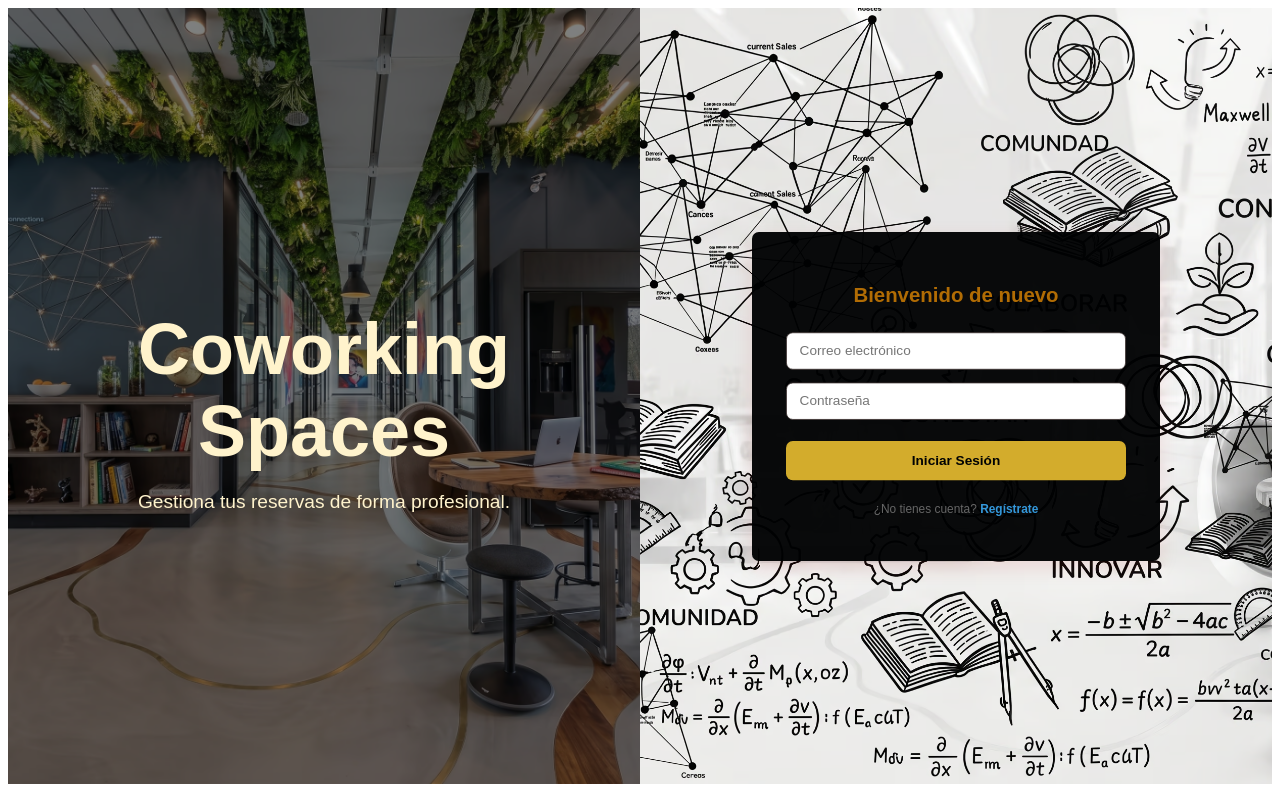
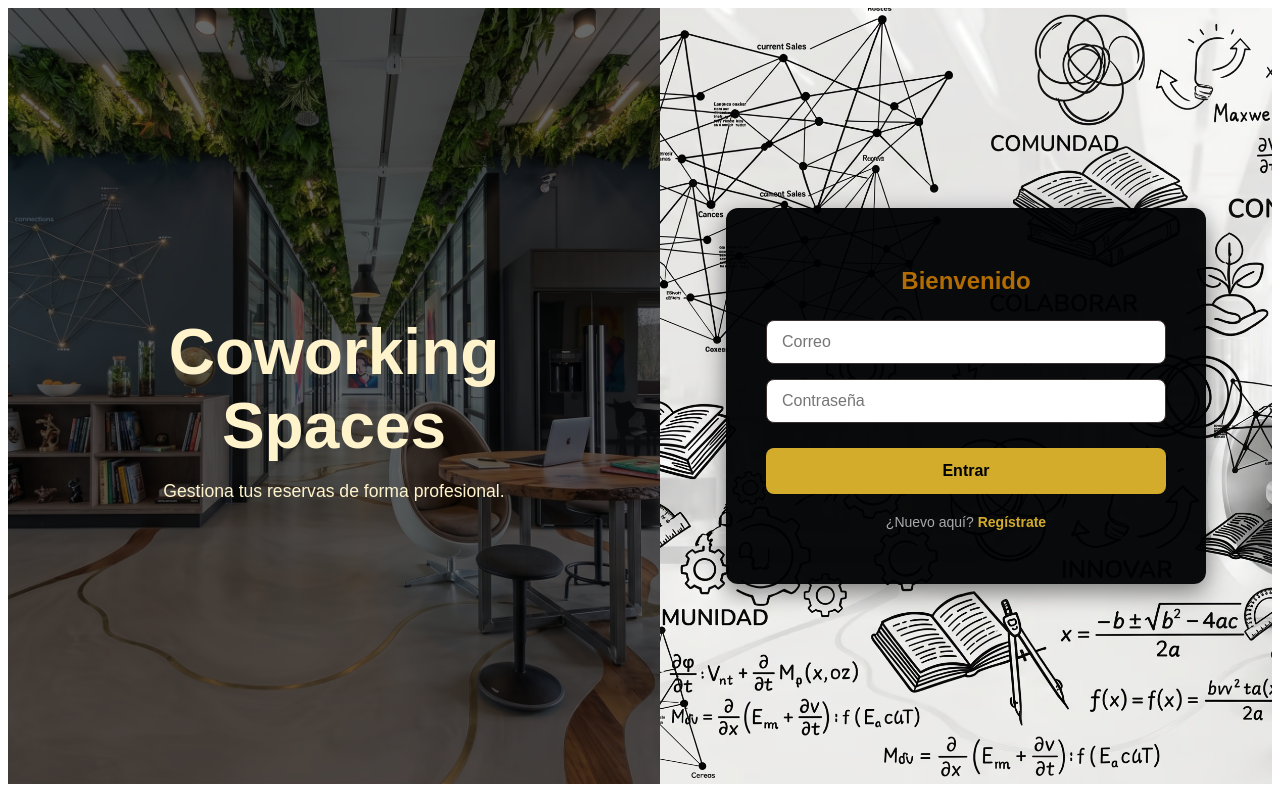
Before and after one commit to luisquintom/proyecto-coworking, a React (Vite) app in the folder Front-end/: page / in a window 1280 px wide. Built offline with nearby package versions, Linux system fonts and the light colour scheme; no server answers.

Commit message:
feat: agregar favicon

```diff
--- a/Front-end/index.html
+++ b/Front-end/index.html
@@ -2,6 +2,7 @@
 <html lang="es">
   <head>
     <meta charset="UTF-8" />
+    <link rel="icon" type="image/x-icon" href="/favicoworking.ico" />
     <meta name="viewport" content="width=device-width, initial-scale=1.0" />
     <title>Coworking Spaces</title>
   </head>
--- a/Front-end/src/components/AuthPage.jsx
+++ b/Front-end/src/components/AuthPage.jsx
@@ -1,8 +1,8 @@
 import React, { useState } from 'react';
 import axios from 'axios';
-import {useNavigate} from "react-router";
+import { useNavigate } from "react-router";
 
-function AuthPage ({ onLoginSuccess }) {
+function AuthPage({ onLoginSuccess }) {
     let navigate = useNavigate();
     const [isLogin, setIsLogin] = useState(true);
     const [formData, setFormData] = useState({
@@ -12,6 +12,15 @@ function AuthPage ({ onLoginSuccess }) {
         password: ''
     });
 
+    // Detectar el ancho de pantalla para el responsive manual
+    const [isMobile, setIsMobile] = React.useState(window.innerWidth < 850);
+
+    React.useEffect(() => {
+        const handleResize = () => setIsMobile(window.innerWidth < 850);
+        window.addEventListener('resize', handleResize);
+        return () => window.removeEventListener('resize', handleResize);
+    }, []);
+
     const handleChange = (e) => {
         setFormData({ ...formData, [e.target.name]: e.target.value });
     };
@@ -20,7 +29,6 @@ function AuthPage ({ onLoginSuccess }) {
         e.preventDefault();
         const baseURL = 'http://localhost:8000/api/';
         const endpoint = isLogin ? 'token/' : 'usuarios/registrar/';
-
         const dataToSubmit = isLogin
             ? { username: formData.email, password: formData.password }
             : formData;
@@ -37,118 +45,85 @@ function AuthPage ({ onLoginSuccess }) {
             }
         } catch (err) {
             console.error(err);
-            alert('Error: Revisa tus credenciales o conexión.');
+            alert('Error: Revisa tus credenciales.');
         }
     };
 
     const styles = {
         container: {
-            display: 'grid',
-            gridTemplateColumns: '1fr 1fr',
-            height: '97vh',
-            width: '100vw',
-            maxWidth: '100%',
-            maxHeight: '100%',
-            overflow: 'hidden',
-            fontFamily: 'sans-serif',
-            boxSizing: 'border-box'
+            display: 'flex', flexDirection: isMobile ? 'column' : 'row', minHeight: '97vh',
+            fontFamily: 'sans-serif', boxSizing: 'border-box',backgroundColor: '#010203'
         },
         imageSection: {
-            display: 'flex',
-            flexDirection: 'column',
-            justifyContent: 'center',
-            alignItems: 'center',
-            backgroundImage: 'url("/principal_home.avif")',
-            backgroundSize: 'cover',
-            backgroundPosition: 'center',
-            color: '#fff3cc',
-            padding: '40px',
-            position: 'relative'
+            display: 'flex',flexDirection: 'column', justifyContent: 'center', alignItems: 'center',
+            backgroundImage: 'url("/principal_home.avif")', backgroundSize: 'cover', backgroundPosition: 'center',
+            color: '#fff3cc', padding: '40px', position: 'relative', flex: isMobile ? '0 0 300px' : '1', textAlign: 'center'
         },
         overlay: {
-            position: 'absolute',
-            top: 0, left: 0, right: 0, bottom: 0,
-            backgroundColor: 'rgba(1,2,3,0.5)'
+            position: 'absolute', top: 0, left: 0, right: 0, bottom: 0, backgroundColor: 'rgba(1,2,3,0.6)'
         },
-        // login
         formSection: {
-            display: 'flex',
-            justifyContent: 'center',
-            alignItems: 'center',
-            backgroundImage: 'url("/principal_home2.avif")',
-            backgroundSize: 'cover',
-            backgroundPosition: 'center',
-            backdropFilter: 'invert(1)'
+            display: 'flex', justifyContent: 'center', alignItems: 'center', backgroundImage: 'url("/principal_home2.avif")',
+            backgroundSize: 'cover', backgroundPosition: 'center', flex: '1', padding: '20px'
         },
         card: {
-            width: '100%',
-            maxWidth: '400px',
-            padding: '40px',
-            backgroundColor: 'rgba(1,2,3,0.96)',
-            borderRadius: '8px',
-            transform: 'scale(0.85)',
-            boxShadow: '0 8px 24px rgba(208, 5, 5, 0.1)'
+            width: '100%', maxWidth: '400px', padding: isMobile ? '25px' : '40px',backgroundColor: 'rgba(1,2,3,0.96)',
+            borderRadius: '12px', boxShadow: '0 8px 24px rgba(0, 0, 0, 0.5)', zIndex: 2
         },
         input: {
-            width: '100%',
-            padding: '12px 15px',
-            marginBottom: '15px',
-            borderRadius: '8px',
-            border: '1px solid #3B3130',
-            boxSizing: 'border-box',
-            fontSize: '16px'
+            width: '100%', padding: '12px 15px', marginBottom: '15px', borderRadius: '8px', border: '1px solid #3B3130',
+            backgroundColor: '#fff', boxSizing: 'border-box', fontSize: '16px'
         },
         button: {
-            width: '100%',
-            padding: '14px',
-            backgroundColor: '#D3AC2C',
-            color: '#010203',
-            border: 'none',
-            borderRadius: '8px',
-            cursor: 'pointer',
-            fontWeight: 'bold',
-            fontSize: '16px',
-            marginTop: '10px'
+            width: '100%', padding: '14px', backgroundColor: '#D3AC2C', color: '#010203', border: 'none', borderRadius: '8px',
+            cursor: 'pointer', fontWeight: 'bold', fontSize: '16px', marginTop: '10px'
+        },
+        title: {
+            fontSize: isMobile ? '2.5rem' : '4rem', marginBottom: '1rem', position: 'relative', zIndex: 1
         }
     };
 
     return (
         <div style={styles.container}>
-            {/* principal */}
             <div style={styles.imageSection}>
                 <div style={styles.overlay}></div>
-                <div style={{ position: 'relative', zIndex: 1, textAlign: 'center' }}>
-                    <h1 style={{ fontSize: '4.5rem', marginBottom: '1rem' }}>Coworking Spaces</h1>
-                    <p style={{ fontSize: '1.2rem', fontWeight: '300' }}>Gestiona tus reservas de forma profesional.</p>
+                <div style={{ position: 'relative', zIndex: 1 }}>
+                    <h1 style={styles.title}>Coworking Spaces</h1>
+                    <p style={{ fontSize: '1.1rem', fontWeight: '300' }}>
+                        Gestiona tus reservas de forma profesional.
+                    </p>
                 </div>
             </div>
 
-            {/*login */}
             <div style={styles.formSection}>
                 <div style={styles.card}>
-                    <h2 style={{ color: '#B16C04', marginBottom: '30px', textAlign: 'center', fontSize: '24px' }}>
-                        {isLogin ? 'Bienvenido de nuevo' : 'Crea tu cuenta'}
+                    <h2 style={{ color: '#B16C04', marginBottom: '25px', textAlign: 'center' }}>
+                        {isLogin ? 'Bienvenido' : 'Registro'}
                     </h2>
 
                     <form onSubmit={handleSubmit}>
                         {!isLogin && (
-                            <div style={{ display: 'grid', gridTemplateColumns: '1fr 1fr', gap: '10px' }}>
+                            <div style={{
+                                display: 'grid',
+                                gridTemplateColumns: isMobile ? '1fr' : '1fr 1fr',
+                                gap: '10px'
+                            }}>
                                 <input type="text" name="first_name" placeholder="Nombre" style={styles.input} onChange={handleChange} required />
                                 <input type="text" name="last_name" placeholder="Apellido" style={styles.input} onChange={handleChange} required />
                             </div>
                         )}
-                        <input type="email" name="email" placeholder="Correo electrónico" style={styles.input} onChange={handleChange} required />
+                        <input type="email" name="email" placeholder="Correo" style={styles.input} onChange={handleChange} required />
                         <input type="password" name="password" placeholder="Contraseña" style={styles.input} onChange={handleChange} required />
 
                         <button type="submit" style={styles.button}>
-                            {isLogin ? 'Iniciar Sesión' : 'Registrarse'}
+                            {isLogin ? 'Entrar' : 'Crear Cuenta'}
                         </button>
                     </form>
 
-                    <p style={{ marginTop: '25px', textAlign: 'center', color: '#666', fontSize: '14px' }}>
-                        {isLogin ? '¿No tienes cuenta? ' : '¿Ya tienes cuenta? '}
+                    <p style={{ marginTop: '20px', textAlign: 'center', color: '#aaa', fontSize: '14px' }}>
+                        {isLogin ? '¿Nuevo aquí? ' : '¿Ya eres miembro? '}
                         <span
-                            style={{ color: '#3498db', cursor: 'pointer', fontWeight: 'bold' }}
+                            style={{ color: '#D3AC2C', cursor: 'pointer', fontWeight: 'bold' }}
                             onClick={() => setIsLogin(!isLogin)}
                         >
                             {isLogin ? 'Regístrate' : 'Inicia sesión'}
@@ -158,6 +133,6 @@ function AuthPage ({ onLoginSuccess }) {
             </div>
         </div>
     );
-};
+}
 
 export default AuthPage;
--- a/Front-end/src/components/ReservasPage.jsx
+++ b/Front-end/src/components/ReservasPage.jsx
@@ -211,7 +211,7 @@ const ReservasPage = () => {
                                     <label style={styles.label}>Espacio</label>
                                     <select style={styles.input} required disabled={!sedeSeleccionada} value={formData.espacio} onChange={e => setFormData({...formData, espacio: e.target.value})}>
                                         <option value="">-- Selecciona --</option>
-                                        {espaciosFiltrados.map(esp => <option key={esp.id} value={esp.id}>{esp.nombre}</option>)}
+                                        {espaciosFiltrados.map(esp => <option key={esp.id} value={esp.id}>{esp.nombre}(Cap: {esp.capacidad} pers.)</option>)}
                                     </select>
                                 </div>
                             </div>
```
Also changed, not shown: 1 other file (tests, documents, lock files or other folders).
